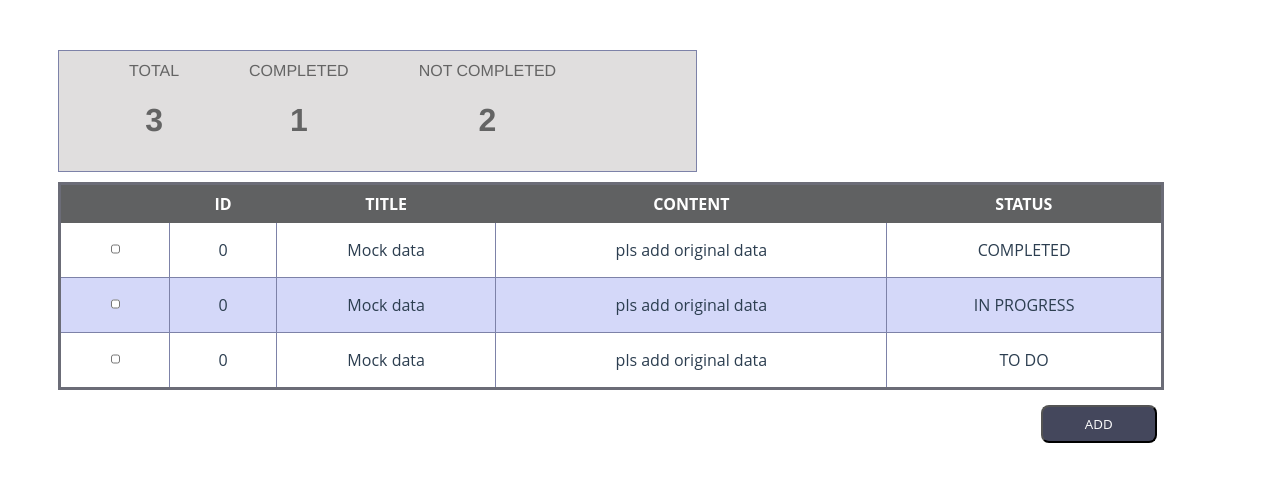
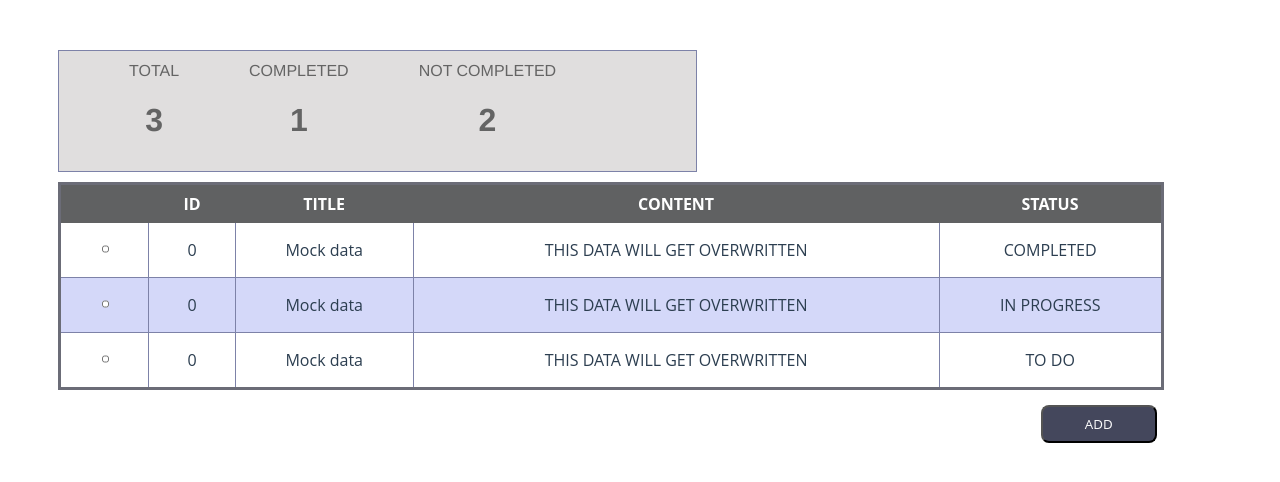
Before and after one commit to GNPranesh/vuejs---homework, a Vue app: page / in a window 1280 px wide. Shown: the top 482 px of the page. Built offline with nearby package versions, Linux system fonts and the light colour scheme.

Commit message:
improvement

```diff
--- a/src/App.vue
+++ b/src/App.vue
@@ -54,19 +54,19 @@ export default {
         {
           id: 0,
           title: "Mock data",
-          content: "pls add original data",
+          content: "THIS DATA WILL GET OVERWRITTEN",
           status: "COMPLETED",
         },
         {
           id: 0,
           title: "Mock data",
-          content: "pls add original data",
+          content: "THIS DATA WILL GET OVERWRITTEN",
           status: "IN PROGRESS",
         },
         {
           id: 0,
           title: "Mock data",
-          content: "pls add original data",
+          content: "THIS DATA WILL GET OVERWRITTEN",
           status: "TO DO",
         },
       ],
@@ -89,7 +89,8 @@ export default {
   },
   methods: {
     setData(e) {
-      this.updatedData = e;
+      this.updatedData = Object.assign(this.updatedData,e)
+
       localStorage.setItem(STORAGE_KEY, JSON.stringify(this.updatedData));
       this.showModal = false;
       this.componentKey += 1;
```
